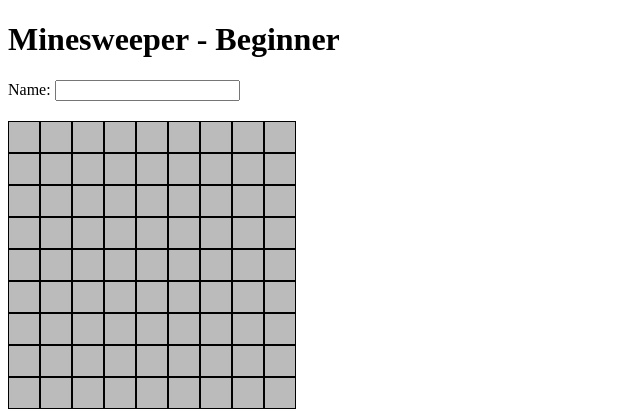
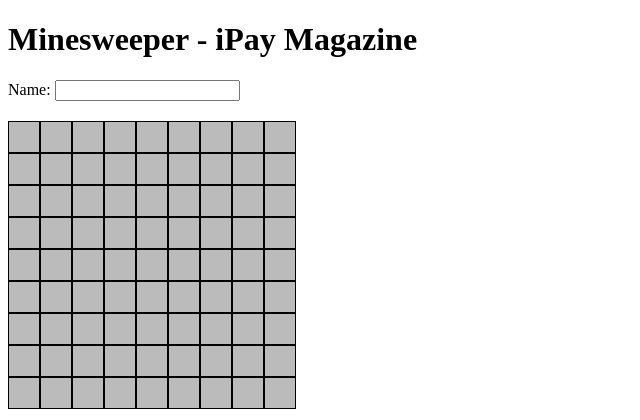
Before and after one commit to jayantkodwani/ipaygame, a Flask app: page / in a window 1280 px wide. Shown: the top 420 px of the page, without its empty margins (0-640 px from the left). Run offline with Flask 3, Linux system fonts and the light colour scheme.

Commit message:
Update index.html

```diff
--- a/templates/index.html
+++ b/templates/index.html
@@ -5,10 +5,12 @@
   <script src="/static/script.js" defer></script>
 </head>
 <body>
-  <h1>Minesweeper - Beginner</h1>
+  <h1>Minesweeper - iPay Magazine</h1>
   <label>Name: <input type="text" id="playerName" /></label>
   <div id="minesweeper-board" style="margin-top: 20px;"></div>
   <p>Time: <span id="timer">0</span> seconds</p>
   <button onclick="submitScore()">Submit Score</button>
+
+
 </body>
 </html>
```
